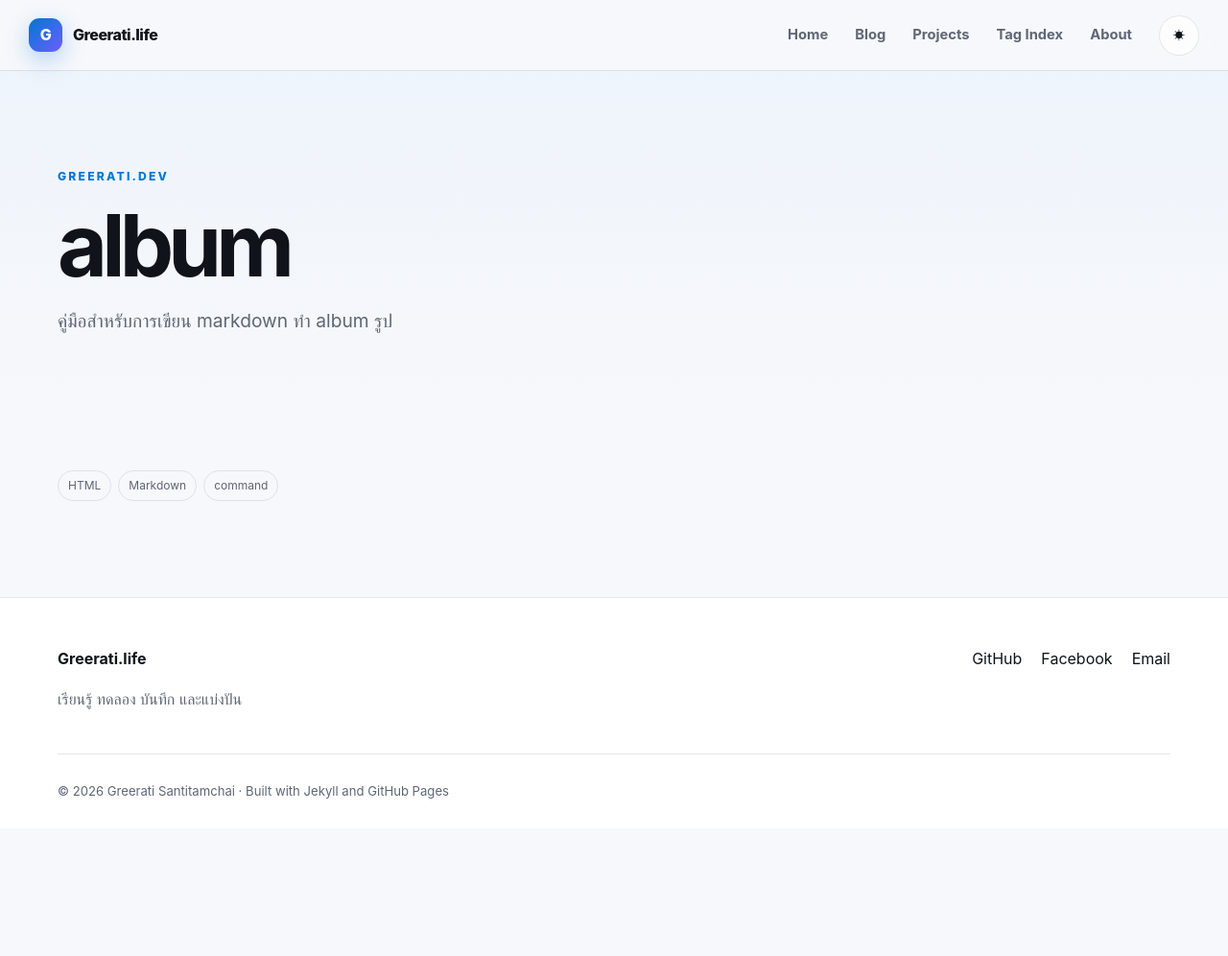
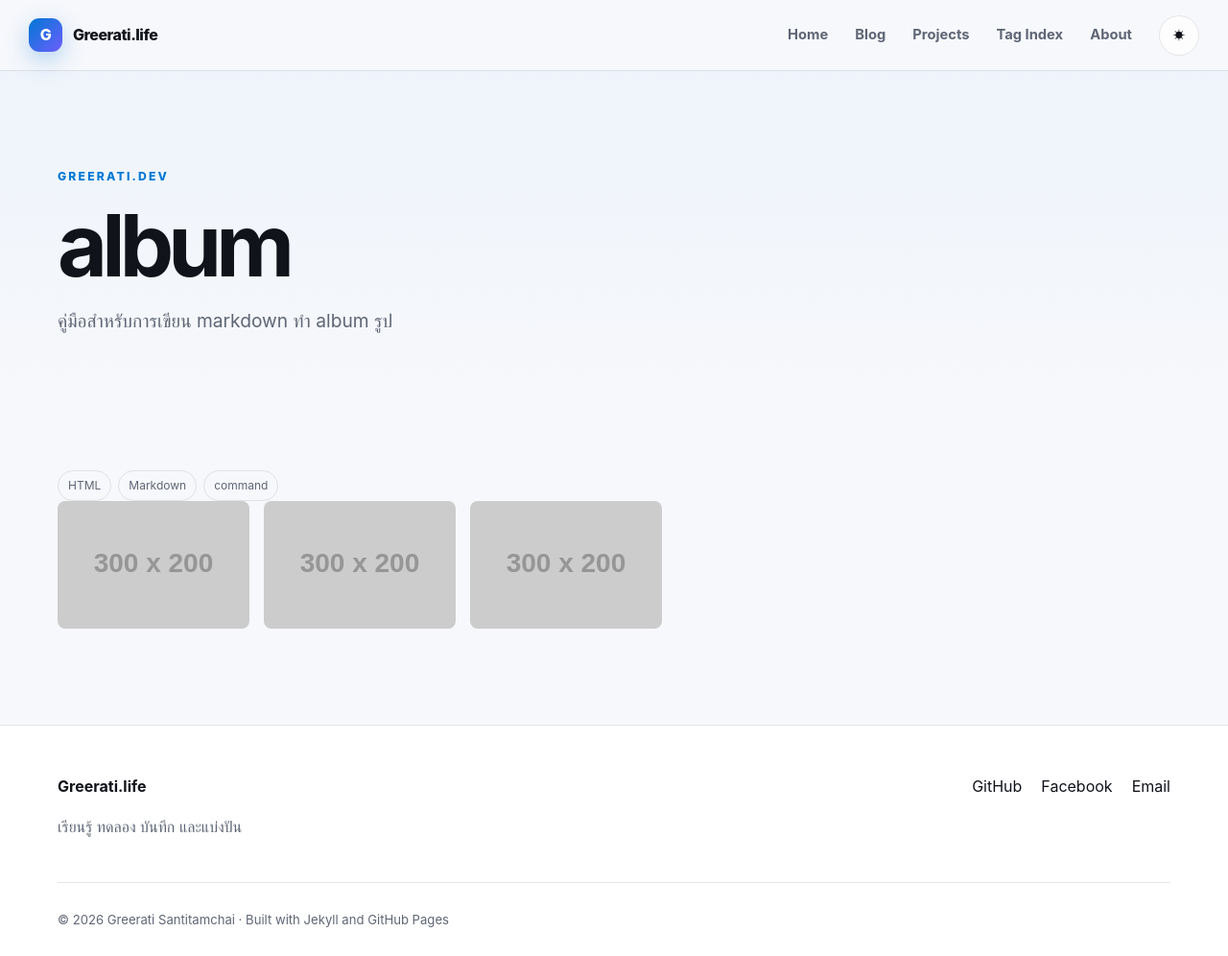
Before and after one commit to kakratua/kakratua.github.io, a Jekyll site: the page built from _projects/Image_Album.md, in a window 1280 px wide and 996 px high. Shown: the whole window at 96% size. Built offline with Jekyll 4.4.1, drawn with Linux system fonts in a browser that asks for light colours.

Commit message:
Update Image_Album.md

```diff
--- a/_projects/Image_Album.md
+++ b/_projects/Image_Album.md
@@ -4,3 +4,10 @@ description: คู่มือสำหรับการเขียน markdo
 tech: [HTML, Markdown, command]
 date: 2026-08-25
 ---
+
+
+<div class="album-container">
+  <img src="https://via.placeholder.com/300x200" alt="รูปที่ 1">
+  <img src="https://via.placeholder.com/300x200" alt="รูปที่ 2">
+  <img src="https://via.placeholder.com/300x200" alt="รูปที่ 3">
+</div>
```
